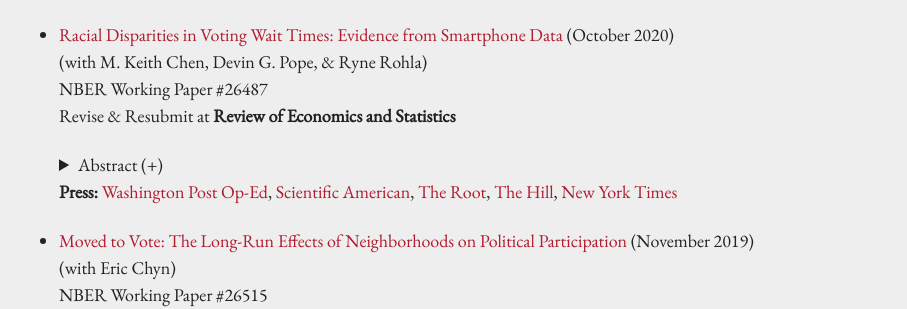
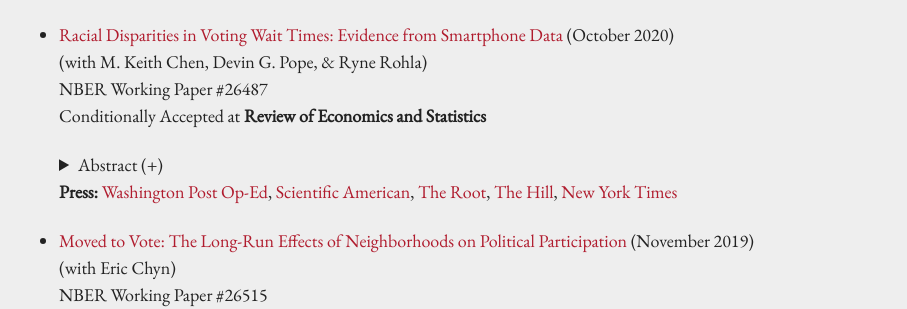
Before and after one commit to kareemhaggag/kareemhaggag.github.io, a Jekyll site: the page built from research.md, in a window 1280 px wide. Shown: the part 325-634 px from the top of the page, without its empty margins (185-1092 px from the left). Built offline with Jekyll 4.4.1, drawn with Linux system fonts in a browser that asks for light colours; our own code applies the rules of GitHub Pages for plain Markdown files.

Commit message:
Update paper

```diff
--- a/research.md
+++ b/research.md
@@ -23,7 +23,7 @@
 * [Racial Disparities in Voting Wait Times: Evidence from Smartphone Data](/f/Racial_Disparities_in_Voting_Wait_Times.pdf) (October 2020)<br />
   (with M. Keith Chen, Devin G. Pope, & Ryne Rohla)<br />
   NBER Working Paper #26487<br />
-  Revise & Resubmit at **Review of Economics and Statistics**
+  Conditionally Accepted at **Review of Economics and Statistics**
 
 
    <details><summary> Abstract (+) </summary>
```
